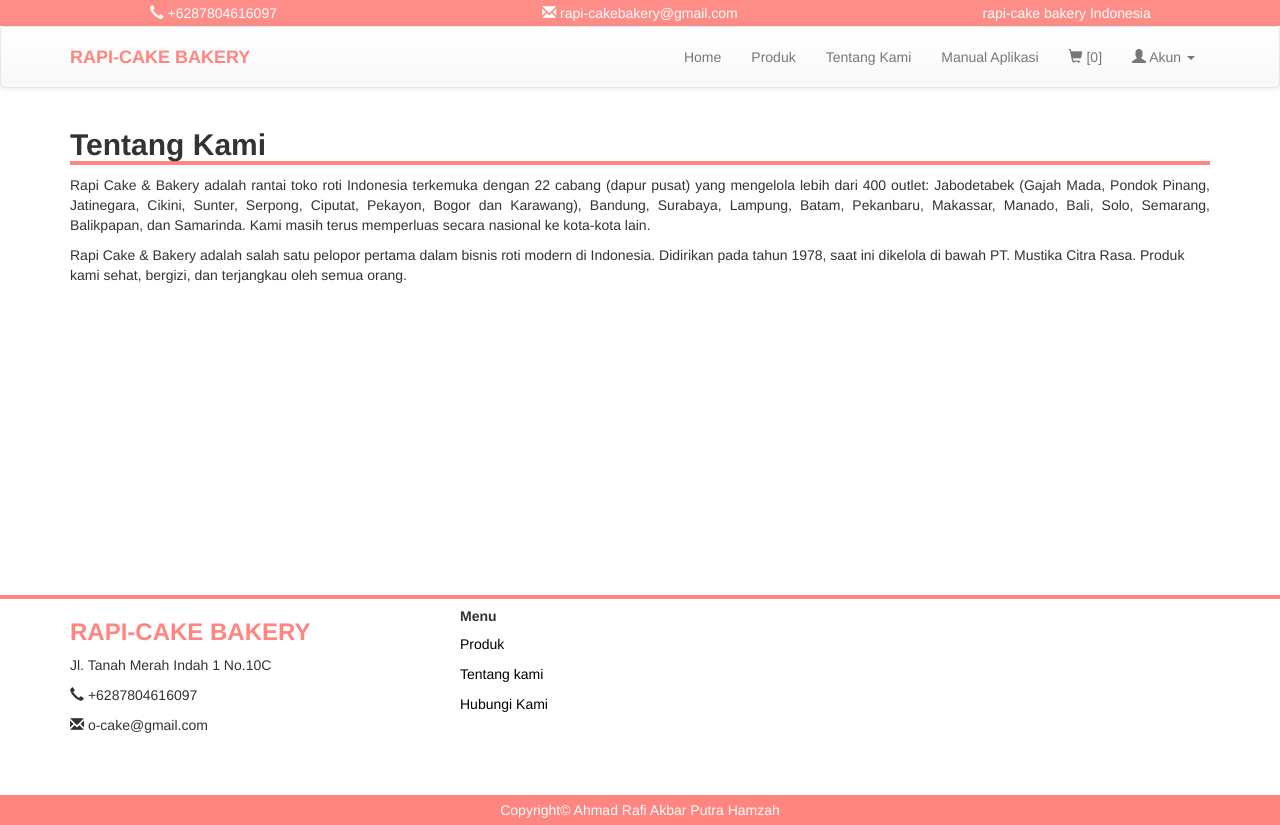
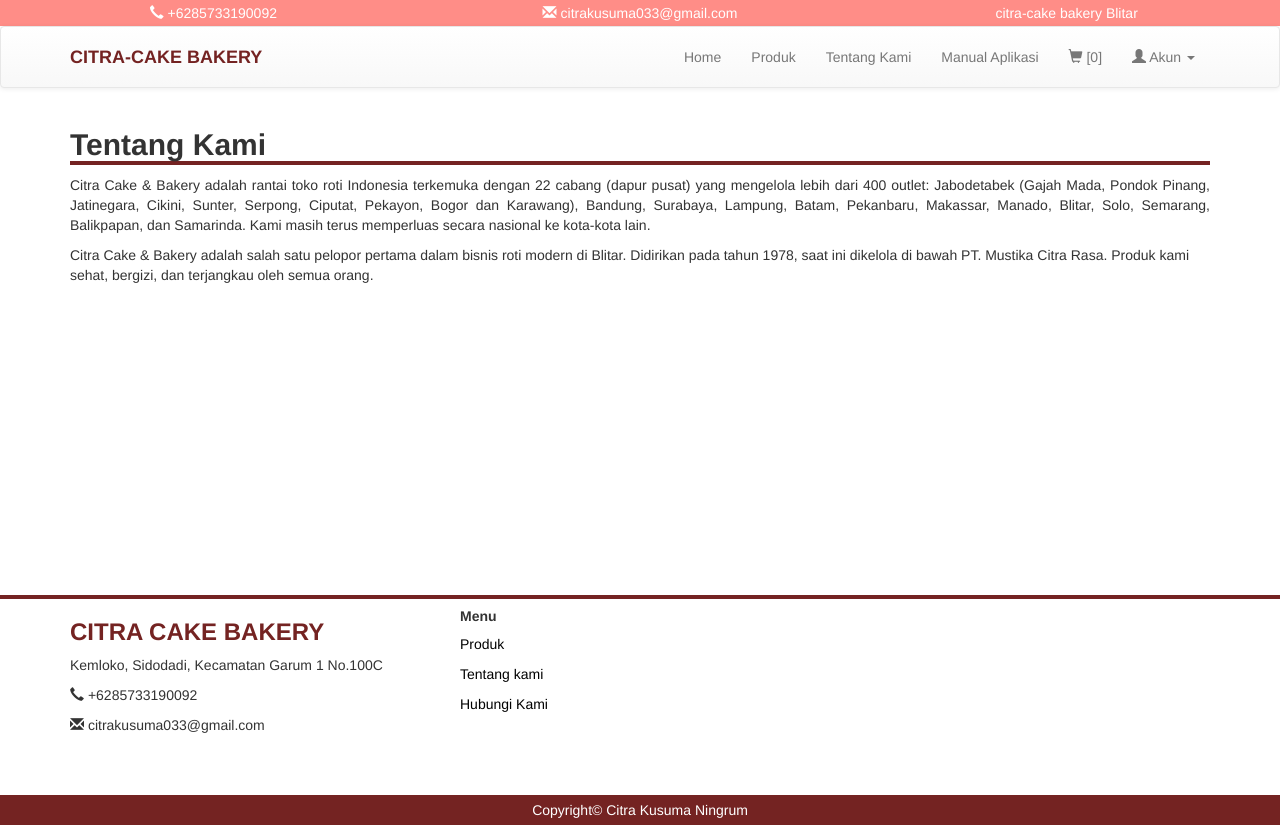
Before and after one commit to citraksuma/sysadmin, a PHP site: page /about.php in a window 1280 px wide. Run offline with PHP 8.4, Linux system fonts and the light colour scheme.

Commit message:
Add files via upload

```diff
--- a/tokoroticitra/about.php
+++ b/tokoroticitra/about.php
@@ -4,10 +4,10 @@
 
 
 <div class="container" style="padding-bottom: 300px;">
-	<h2 style=" width: 100%; border-bottom: 4px solid #ff8680"><b>Tentang Kami</b></h2>
-	<p class="text-justify">Rapi Cake & Bakery adalah rantai toko roti Indonesia terkemuka dengan 22 cabang (dapur pusat) yang mengelola lebih dari 400 outlet: Jabodetabek (Gajah Mada, Pondok Pinang, Jatinegara, Cikini, Sunter, Serpong, Ciputat, Pekayon, Bogor dan Karawang), Bandung, Surabaya, Lampung, Batam, Pekanbaru, Makassar, Manado, Bali, Solo, Semarang, Balikpapan, dan Samarinda. Kami masih terus memperluas secara nasional ke kota-kota lain.</p>
+	<h2 style=" width: 100%; border-bottom: 4px solid #742322"><b>Tentang Kami</b></h2>
+	<p class="text-justify">Citra Cake & Bakery adalah rantai toko roti Indonesia terkemuka dengan 22 cabang (dapur pusat) yang mengelola lebih dari 400 outlet: Jabodetabek (Gajah Mada, Pondok Pinang, Jatinegara, Cikini, Sunter, Serpong, Ciputat, Pekayon, Bogor dan Karawang), Bandung, Surabaya, Lampung, Batam, Pekanbaru, Makassar, Manado, Blitar, Solo, Semarang, Balikpapan, dan Samarinda. Kami masih terus memperluas secara nasional ke kota-kota lain.</p>
 <p>
-Rapi Cake & Bakery  adalah salah satu pelopor pertama dalam bisnis roti modern di Indonesia. Didirikan pada tahun 1978, saat ini dikelola di bawah PT. Mustika Citra Rasa. Produk kami sehat, bergizi, dan terjangkau oleh semua orang.</p>
+Citra Cake & Bakery  adalah salah satu pelopor pertama dalam bisnis roti modern di Blitar. Didirikan pada tahun 1978, saat ini dikelola di bawah PT. Mustika Citra Rasa. Produk kami sehat, bergizi, dan terjangkau oleh semua orang.</p>
 </div>
 
 
--- a/tokoroticitra/checkout.php
+++ b/tokoroticitra/checkout.php
@@ -6,7 +6,7 @@
 ?>
 
 <div class="container" style="padding-bottom: 200px">
-	<h2 style=" width: 100%; border-bottom: 4px solid #ff8680"><b>Checkout</b></h2>
+	<h2 style=" width: 100%; border-bottom: 4px solid #742322"><b>Checkout</b></h2>
 	<div class="row">
 		<div class="col-md-6">
 			<h4>Daftar Pesanan</h4>
--- a/tokoroticitra/detail_produk.php
+++ b/tokoroticitra/detail_produk.php
@@ -6,7 +6,7 @@
 
 ?>
 <div class="container">
-	<h2 style=" width: 100%; border-bottom: 4px solid #ff8680"><b>Detail produk</b></h2>
+	<h2 style=" width: 100%; border-bottom: 4px solid #742322"><b>Detail produk</b></h2>
 
 	<div class="row">
 		<div class="col-md-4">
--- a/tokoroticitra/footer.php
+++ b/tokoroticitra/footer.php
@@ -1,12 +1,12 @@
 
-	<footer style="border-top: 4px solid #ff8680;  ">
+	<footer style="border-top: 4px solid #742322;  ">
 		<div class="container" style="padding-bottom: 50px;">
 			<div class="row">
 				<div class="col-md-4">
-					<h3 style="color: #ff8680"><b>RAPI-CAKE BAKERY</b></h3>
-					<p>Jl. Tanah Merah Indah 1 No.10C</p>
-					<p><i class="glyphicon glyphicon-earphone"></i> +6287804616097</p>
-					<p><i class="glyphicon glyphicon-envelope"></i> o-cake@gmail.com</p>
+					<h3 style="color: #742322"><b>CITRA CAKE BAKERY</b></h3>
+					<p>Kemloko, Sidodadi, Kecamatan Garum 1 No.100C</p>
+					<p><i class="glyphicon glyphicon-earphone"></i> +6285733190092</p>
+					<p><i class="glyphicon glyphicon-envelope"></i> citrakusuma033@gmail.com</p>
 				</div>
 				<div class="col-md-4">
 					<h5><b>Menu</b></h5>
@@ -22,8 +22,8 @@
 
 		</div>
 
-		<div class="copy" style="background-color: #ff8680; padding: 5px; color: #fff; text-align: center;">
-			<span>Copyright&copy; Ahmad Rafi Akbar Putra Hamzah</span>
+		<div class="copy" style="background-color: #742322; padding: 5px; color: #fff; text-align: center;">
+			<span>Copyright&copy; Citra Kusuma Ningrum</span>
 		</div>
 	</footer>
 
--- a/tokoroticitra/header.php
+++ b/tokoroticitra/header.php
@@ -9,7 +9,7 @@
 <!DOCTYPE html>
 <html>
 <head>
-	<title>Rapi-Cake Backery</title>
+	<title> Citra Cake Backery</title>
 	<link rel="stylesheet" type="text/css" href="css/bootstrap.min.css">
 	<link rel="stylesheet" type="text/css" href="css/style.css">
 	<link rel="stylesheet" type="text/css" href="css/bootstrap-theme.css">
@@ -23,17 +23,17 @@
 		<div class="row top">
 			<center>
 				<div class="col-md-4" style="padding: 3px;">
-					<span> <i class="glyphicon glyphicon-earphone"></i> +6287804616097</span>
+					<span> <i class="glyphicon glyphicon-earphone"></i> +6285733190092</span>
 				</div>
 
 
 				<div class="col-md-4"  style="padding: 3px;">
-					<span><i class="glyphicon glyphicon-envelope"></i> rapi-cakebakery@gmail.com</span>
+					<span><i class="glyphicon glyphicon-envelope"></i> citrakusuma033@gmail.com</span>
 				</div>
 
 
 				<div class="col-md-4"  style="padding: 3px;">
-					<span>rapi-cake bakery Indonesia</span>
+					<span>citra-cake bakery Blitar</span>
 				</div>
 			</center>
 		</div>
@@ -49,7 +49,7 @@
 					<span class="icon-bar"></span>
 					<span class="icon-bar"></span>
 				</button>
-				<a class="navbar-brand" href="#" style="color: #ff8680"><b>RAPI-CAKE BAKERY</b></a>
+				<a class="navbar-brand" href="#" style="color: #742322"><b>CITRA-CAKE BAKERY</b></a>
 			</div>
 
 			<div class="collapse navbar-collapse" id="bs-example-navbar-collapse-1">
--- a/tokoroticitra/index.php
+++ b/tokoroticitra/index.php
@@ -14,7 +14,7 @@
 <div class="container">
 
 
-		<h4 class="text-center" style="font-family: arial; padding-top: 10px; padding-bottom: 10px; font-style: italic; line-height: 29px; border-top: 2px solid #ff8d87; border-bottom: 2px solid #ff8d87;">Rapi Cake & Bakery adalah salah satu pelopor pertama dalam bisnis roti modern di Indonesia. Didirikan pada tahun 1978,  saat ini dikelola di bawah PT. Mustika Citra Rasa. Produk kami sehat, bergizi, dan terjangkau oleh semua orang.</h4>
+		<h4 class="text-center" style="font-family: arial; padding-top: 10px; padding-bottom: 10px; font-style: italic; line-height: 29px; border-top: 2px solid #742322; border-bottom: 2px solid #742322;">Citra Cake & Bakery adalah salah satu pelopor pertama dalam bisnis roti modern di Indonesia. Didirikan pada tahun 1978,  saat ini dikelola di bawah PT. Mustika Citra Rasa. Produk kami sehat, bergizi, dan terjangkau oleh semua orang.</h4>
 
 
 	<h2 style=" width: 100%; border-bottom: 4px solid #ff8680; margin-top: 80px;"><b>Produk Kami</b></h2>
--- a/tokoroticitra/keranjang.php
+++ b/tokoroticitra/keranjang.php
@@ -30,7 +30,7 @@
 
 
 <div class="container" style="padding-bottom: 300px;">
-	<h2 style=" width: 100%; border-bottom: 4px solid #ff8680"><b>Keranjang</b></h2>
+	<h2 style=" width: 100%; border-bottom: 4px solid #742322"><b>Keranjang</b></h2>
 		<table class="table table-striped">
 			<?php
 			if(isset($_SESSION['user'])){
--- a/tokoroticitra/manual.php
+++ b/tokoroticitra/manual.php
@@ -8,14 +8,14 @@
     }
 </style>
 <div class="container">
-		<h2 style=" width: 100%; border-bottom: 4px solid #ff8680"><b>Manual Aplikasi</b></h2>
+		<h2 style=" width: 100%; border-bottom: 4px solid #742322"><b>Manual Aplikasi</b></h2>
 	<div class="bs-acc">
 		<div class="panel-group" id="accordion">
 			<div class="panel panel-default">
 				<a data-toggle="collapse" data-parent="#accordion" href="#collapseOne" style="color:#000;">
 				<div class="panel-heading" style="background-color: #eee;">
 					<h4 class="panel-title">
-						Bagaimana Cara Berbelanja di Rapi Cake & Bakery ?
+						Bagaimana Cara Berbelanja di Citra Cake & Bakery ?
 					</h4>
 				</div>
 				</a>
--- a/tokoroticitra/produk.php
+++ b/tokoroticitra/produk.php
@@ -4,7 +4,7 @@
 
 <!-- PRODUK TERBARU -->
 <div class="container">
-	<h2 style=" width: 100%; border-bottom: 4px solid #ff8680"><b>Produk Kami</b></h2>
+	<h2 style=" width: 100%; border-bottom: 4px solid #742322"><b>Produk Kami</b></h2>
 
 	<div class="row">
 		<?php
--- a/tokoroticitra/register.php
+++ b/tokoroticitra/register.php
@@ -3,7 +3,7 @@
 ?>
 
 <div class="container" style="padding-bottom: 250px;">
-	<h2 style=" width: 100%; border-bottom: 4px solid #ff8680"><b>Register</b></h2>
+	<h2 style=" width: 100%; border-bottom: 4px solid #742322"><b>Register</b></h2>
 	<form action="proses/register.php" method="POST">
 		<div class="row">
 			<div class="col-md-6">
--- a/tokoroticitra/selesai.php
+++ b/tokoroticitra/selesai.php
@@ -4,7 +4,7 @@
 
 <div class="container" style="padding-bottom: 300px;">
 	<h2 class="bg-success text-center" style="padding: 10px;">Checkout Berhasil</h2>
-	<h4 class="text-center" style="font-weight: bold;">Terimakasih Sudah Berbelanja di Rapi-Cake Backery, Pesananmu sedang diproses silahkan tunggu barangmu dirumah ya.. :)</h4>
+	<h4 class="text-center" style="font-weight: bold;">Terimakasih Sudah Berbelanja di Citra-cake Backery, Pesananmu sedang diproses silahkan tunggu barangmu dirumah ya.. :)</h4>
 
 </div>
 
--- a/tokoroticitra/user_login.php
+++ b/tokoroticitra/user_login.php
@@ -3,7 +3,7 @@
  ?>
 
 <div class="container" style="padding-bottom: 250px;">
-		<h2 style=" width: 100%; border-bottom: 4px solid #ff8680"><b>Login</b></h2>
+		<h2 style=" width: 100%; border-bottom: 4px solid #742322"><b>Login</b></h2>
 
 <form action="proses/login.php" method="POST">
 		<div class="form-group">
```
